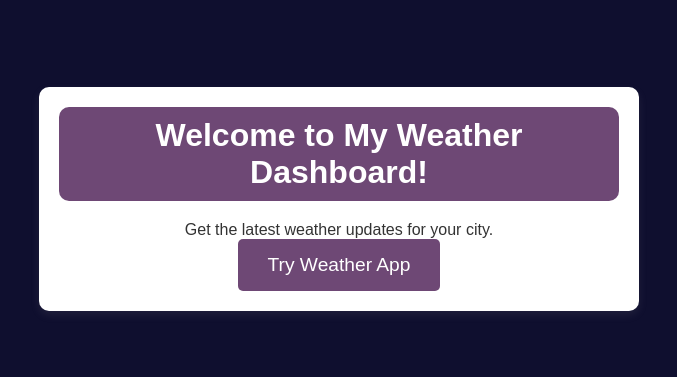
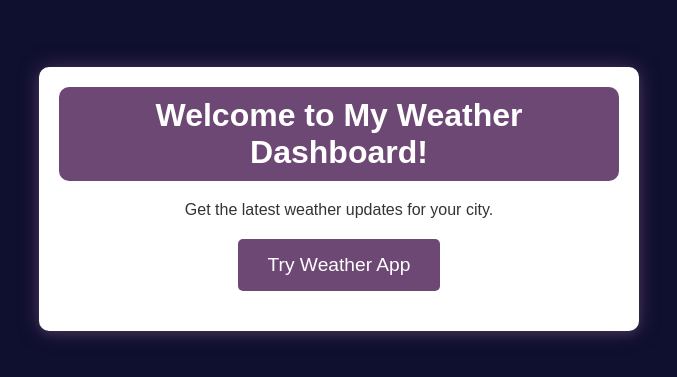
Before and after one commit to MoimmaK/weather-web, a plain HTML site: page index.html in a window 1280 px wide. Shown: the part 201-578 px from the top of the page, without its empty margins (301-978 px from the left). Drawn offline with Linux system fonts and the light colour scheme.

Commit message:
Update index.html

```diff
--- a/index.html
+++ b/index.html
@@ -30,9 +30,14 @@
             max-width: 600px; /* Limit max width */
             background-color: white;
             border-radius: 10px;
-            box-shadow: 0 4px 10px rgba(185, 175, 175, 0.1);
+            box-shadow: 0 4px 10px rgba(185, 175, 175, 0.1), 0 0 20px rgba(110, 72, 117, 0.6); /* Added glow */
             padding: 20px;
             text-align: center;
+            transition: box-shadow 0.3s ease; /* Smooth transition for glow effect */
+        }
+
+        .container:hover {
+            box-shadow: 0 4px 10px rgba(185, 175, 175, 0.1), 0 0 30px rgba(110, 72, 117, 0.9); /* Glow effect on hover */
         }
 
         h1 {
@@ -51,12 +56,14 @@
             border-radius: 5px;
             cursor: pointer;
             font-size: 1.2rem;
-            transition: background-color 0.3s ease, transform 0.2s ease;
+            margin: 20px;
+            transition: background-color 0.3s ease, transform 0.2s ease, box-shadow 0.3s ease; /* Added transition for shadow */
         }
 
         .try-button:hover {
             background-color: #5b3d63; /* Darker shade on hover */
             transform: translateY(-2px); /* Slight lift on hover */
+            box-shadow: 0 0 10px rgba(110, 72, 117, 0.6), 0 0 20px rgba(110, 72, 117, 0.4); /* Added glow effect on hover */
         }
 
         @media (max-width: 480px) {
```
